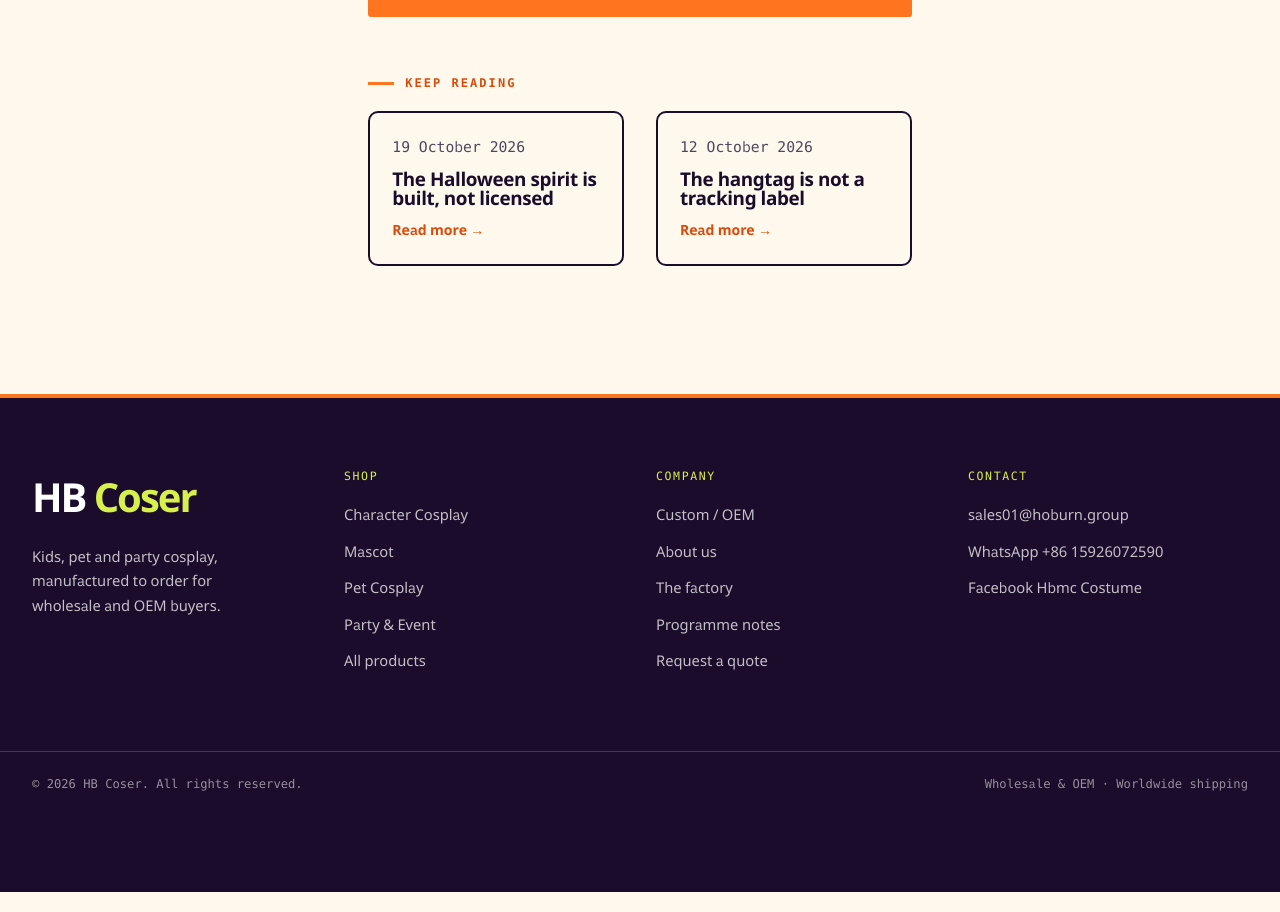
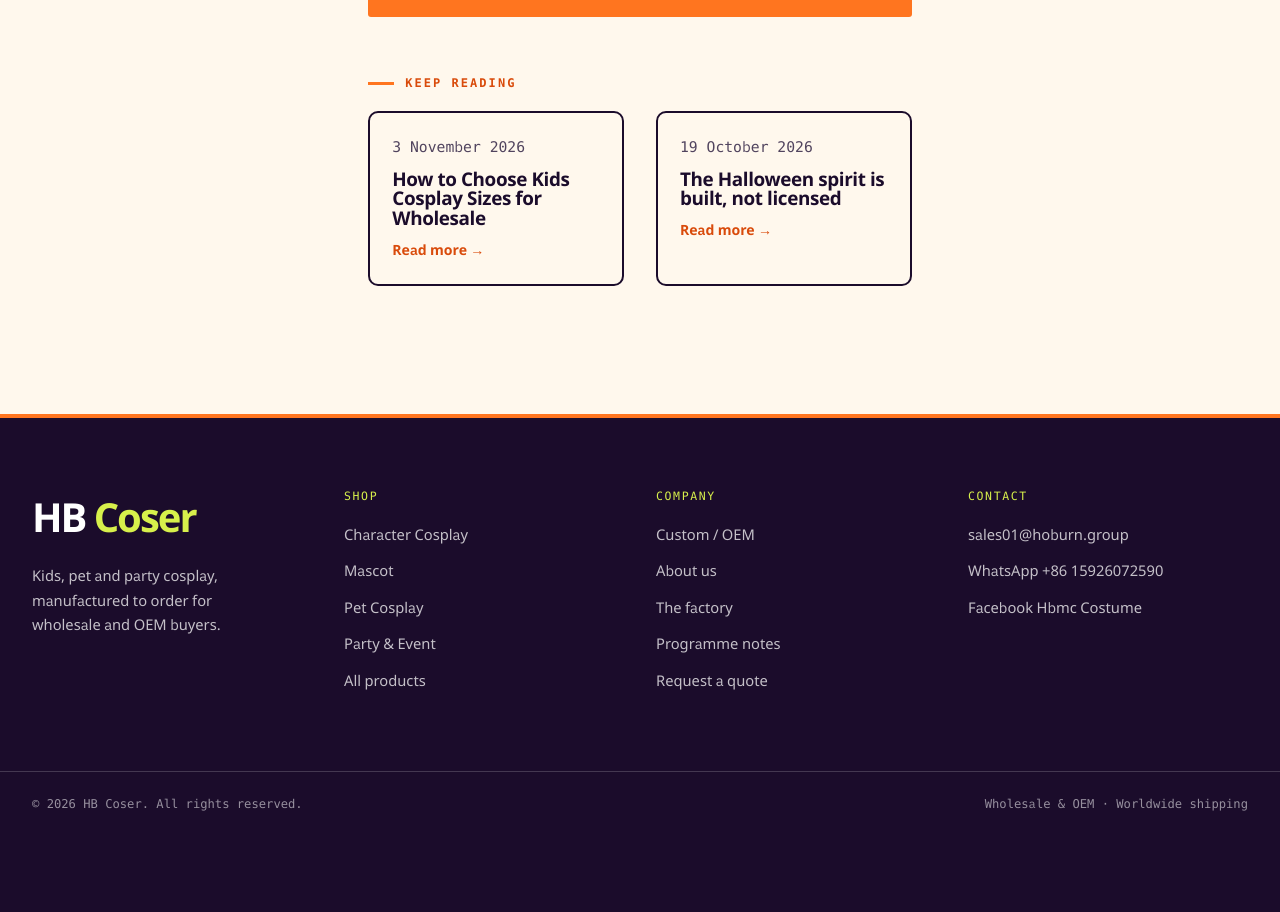
Before and after one commit to hongboGan/hbcoser-site, a React (Vite) app: page /blog/backdrop-judged-by-its-creases in a window 1280 px wide. Shown: the part 3960-4872 px from the top of the page. Built offline with nearby package versions, Linux system fonts and the light colour scheme.

Commit message:
content: publish kids cosplay sizing guide

```diff
--- a/src/content/blog.js
+++ b/src/content/blog.js
@@ -4,6 +4,102 @@
 // questions that prompted it. Every word of every article is original, and nothing here
 // is presented as a fact about our own factory that is not true.
 export const POSTS = [
+  {
+    slug: 'how-to-choose-kids-cosplay-sizes-for-wholesale',
+    title: 'How to Choose Kids Cosplay Sizes for Wholesale',
+    excerpt: 'A practical buying guide for choosing a children\'s cosplay size range, checking measurements, approving samples and reducing avoidable returns in wholesale orders.',
+    date: '2026-11-03',
+    tags: ['Wholesale Buying', 'Sizing', 'OEM'],
+    cover: '/products/kids-builder-costume.webp',
+    sources: [],
+    body: `Choosing children\'s cosplay sizes for wholesale is not just a matter of matching an age label to a product photo. A workable size range has to fit the children in your market, make sense on your sales channel and remain clear enough for a parent, retailer or event operator to choose confidently.
+
+The safest approach is to treat sizing as part of the buying specification from the beginning — alongside fabric, colour, packaging, quantity and delivery timing.
+
+## Start with the measurements your market actually uses
+
+Age labels are useful for navigation, but they are not a reliable measurement system. Children of the same age can have very different heights, body proportions and comfort requirements. For a wholesale range, start with the measurements your buyers and end customers can understand:
+
+- height
+- chest or bust
+- waist, where the garment is fitted
+- hip, where the design requires it
+- shoulder-to-crotch or garment length for one-piece styles
+- sleeve or trouser length when movement depends on it
+
+If the product is loose, adjustable or designed to be worn over everyday clothing, the finished garment measurements and the recommended body measurements should be kept separate. Mixing the two creates confusion at the point of sale.
+
+## Build the range around a clear size ladder
+
+A practical children\'s cosplay range usually works better when the size steps are easy to read than when it contains many overlapping labels. Decide which size ladder fits your sales channel, then keep the same logic across the collection.
+
+For example, a buyer may choose a range based on height bands rather than labels such as small, medium and large. Another buyer may need age-facing labels for a retail listing. Either can work if the underlying measurements are documented and the same measurement method is used for every style.
+
+Avoid creating a separate, unexplained size system for every costume. When a retailer has to interpret each product from scratch, customer questions and returns increase.
+
+## Measure the sample before approving production
+
+Before bulk production, measure the approved sample with a written checklist. Record where each measurement starts and ends, whether the garment is laid flat, and whether stretch fabric is measured relaxed or extended.
+
+Pay particular attention to:
+
+1. neck and arm openings — children need movement and easy dressing;
+2. closures — zips, hook-and-loop fasteners and elastic should not make the garment difficult to put on;
+3. one-piece length — a costume that is too long can affect walking and play;
+4. headwear and masks — check visibility, ventilation and adjustability;
+5. room for layers — seasonal costumes may be worn over a shirt, tights or a base layer.
+
+A sample approval should confirm both the measurements and the intended use. A stage costume, a retail dress-up set and an event mascot do not have the same fit priorities.
+
+## Separate fit decisions from design decisions
+
+A product can look correct in a photograph and still need a fit adjustment. Keep a short record of the decisions that affect production:
+
+- body measurements for each size;
+- finished garment measurements;
+- tolerance allowed in production;
+- fabric stretch and lining;
+- closure position;
+- accessories included in the set;
+- packaging label and size wording.
+
+This record becomes especially important when a successful sample is repeated in a new colourway or seasonal collection.
+
+## Plan your wholesale range before placing the order
+
+The best size mix depends on where the products will be sold. A retailer may need a balanced size run for a catalogue. An event company may need more of a few practical sizes for a specific age group. A distributor may want a broader range but smaller quantities per size for the first order.
+
+Before confirming quantities, ask:
+
+- Which customer age or height bands are the priority?
+- Will the costume be worn over normal clothing?
+- Is the product for retail, performance, promotion or an event?
+- Which sizes need to be available for replenishment?
+- Does the packaging show measurements clearly?
+- Can the size chart be reused across the range?
+
+## OEM buyers should provide their own size chart
+
+For a custom programme, send the intended size chart with the artwork or tech pack. Include the measurement names, units and the target market. If your market uses centimetres, keep centimetres in the working specification even if the customer-facing copy later includes another unit.
+
+A supplier can help review the chart, but the buyer should approve the final fit standard. That keeps the responsibility clear and makes future repeat orders easier.
+
+## A simple pre-production checklist
+
+Before releasing a children\'s cosplay order to bulk production, confirm:
+
+- the size range matches the target market;
+- body and finished garment measurements are not mixed;
+- one sample from the intended size range has been measured;
+- movement, closures and accessories have been checked;
+- the packaging and online listing use the same size wording;
+- the quantity mix reflects the sales channel;
+- any tolerance or fit changes are written into the approval record.
+
+Clear sizing does not remove every return, but it reduces avoidable uncertainty. For wholesale buyers, that means fewer customer questions, more consistent replenishment and a product range that is easier for retailers and families to understand.
+
+If you already have a size chart, reference image or tech pack, send it with your target quantities. The HB Coser team can review the intended range and prepare a quotation for stock or OEM development. [Request a quote](/inquiry) or explore the [Character Cosplay catalogue](/shop/character).`,
+  },
   {
     slug: 'the-halloween-spirit-is-built-not-licensed',
     title: 'The Halloween spirit is built, not licensed',
```
Also changed, not shown: public/products/kids-builder-costume.webp (added), 1 other file (tests, documents, lock files or other folders).
